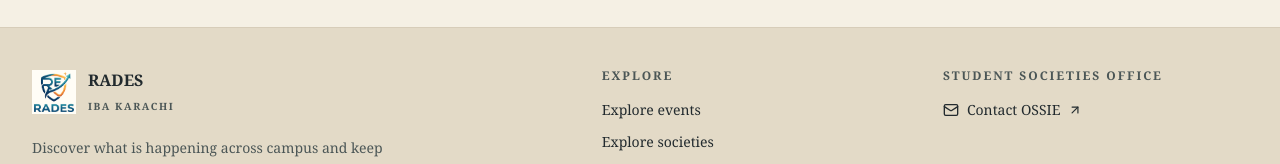
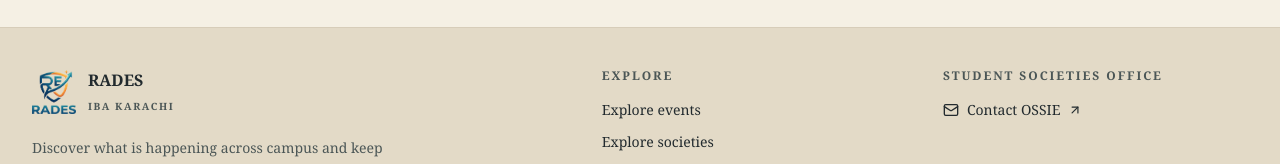
Before and after one commit to UniEventSync/RADES, a Next.js app: page /sign-in in a window 1280 px wide. Shown: the part 774-938 px from the top of the page. Built offline with nearby package versions, Linux system fonts and the light colour scheme; no server answers.

Commit message:
Preserve transparent RADES logo backgrounds
Co-authored-by: Copilot <223556219+Copilot@users.noreply.github.com>

```diff
--- a/src/app/globals.css
+++ b/src/app/globals.css
@@ -245,8 +245,6 @@ a, button, input, textarea, select { transition: color 120ms ease, background-co
   color: var(--palette-footer-muted) !important;
 }
 .site-footer a:hover { color: var(--palette-footer-hover) !important; }
-.site-footer-logo { background-color: #fffdf6 !important; padding: 2px; }
-
 input:not([type="checkbox"]):not([type="radio"]), textarea, select {
   background-color: var(--palette-surface);
   color: var(--palette-ink);
--- a/src/components/site-footer.tsx
+++ b/src/components/site-footer.tsx
@@ -7,7 +7,7 @@ export function SiteFooter() {
     <div className="mx-auto grid max-w-7xl gap-9 sm:grid-cols-[1.4fr_.8fr_.8fr]">
       <div>
         <Link href="/" className="inline-flex items-center gap-3" aria-label="RADES home">
-          <Image src="/Icon.png" alt="" width={44} height={44} className="site-footer-logo h-11 w-11 object-contain" />
+          <Image src="/Icon.png" alt="" width={44} height={44} className="h-11 w-11 object-contain" />
           <span><strong className="block text-base text-white">RADES</strong><span className="text-[10px] font-semibold uppercase tracking-[.16em] text-slate-400">IBA Karachi</span></span>
         </Link>
         <p className="mt-4 max-w-sm text-sm leading-6 text-slate-400">Discover what is happening across campus and keep society events in one place.</p>
```
Also changed, not shown: src/lib/email/templates.ts (+1 -1 lines), instructions.txt, 1 other file (tests, documents, lock files or other folders).
